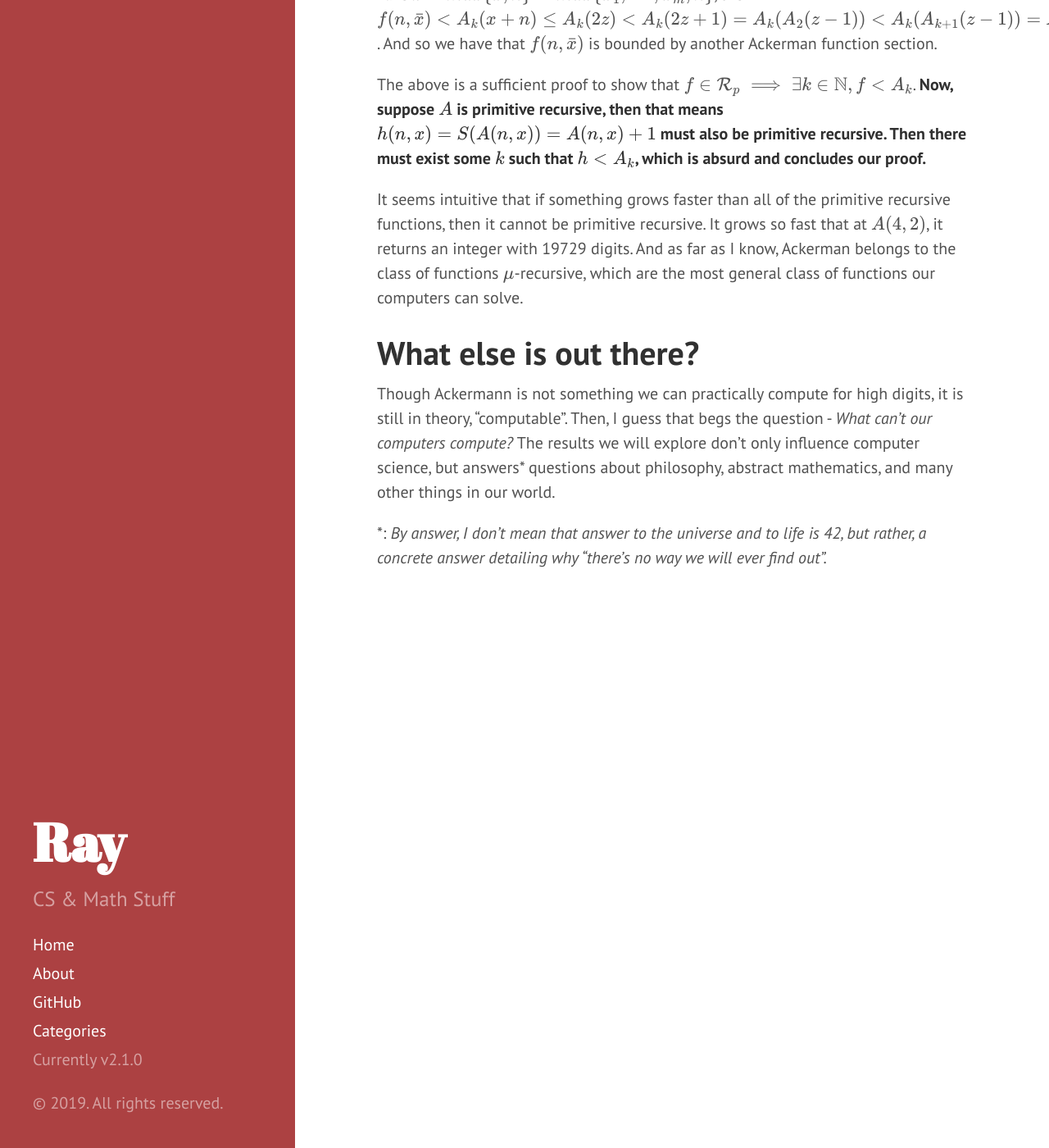
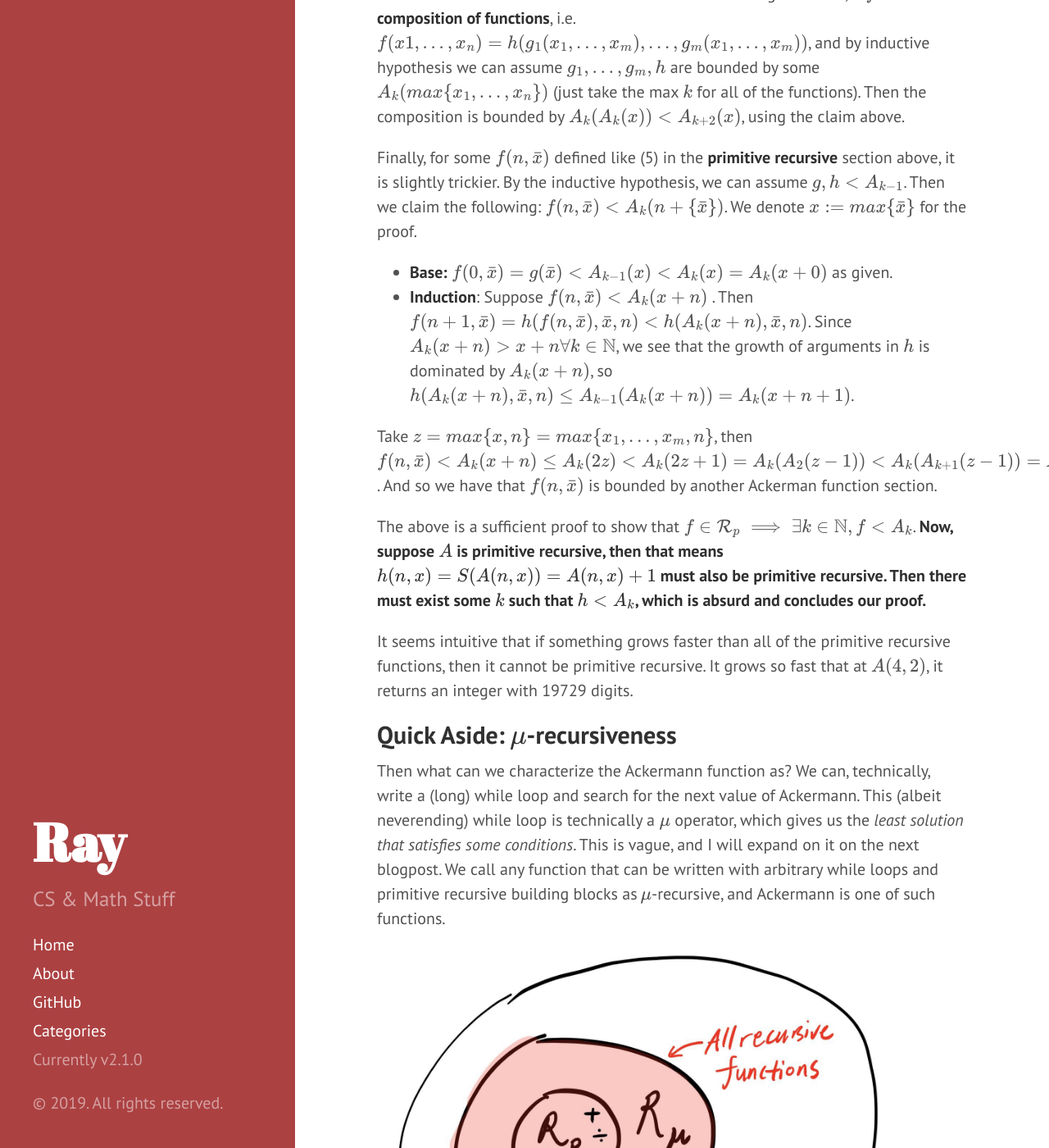
Before and after one commit to OneRaynyDay/oneraynyday.github.io, a Jekyll site: the page built from _posts/2019-02-03-Computability-Theory-Introduction.md, in a window 1280 px wide and 1400 px high, scrolled down 3705 px. Shown: the whole window at 82% size. Built offline with Jekyll 4.4.1, drawn with Linux system fonts in a browser that asks for light colours; formulas are drawn with MathJax 3; some of the changed text lies outside the part shown.

Commit message:
Updating files

```diff
--- a/_posts/2019-02-03-Computability-Theory-Introduction.md
+++ b/_posts/2019-02-03-Computability-Theory-Introduction.md
@@ -47,6 +47,8 @@ It is not clear at first that $A$ has a unique solution; the proof is done via *
 
 Intuitively, if you fix Ackermann's sections, $A_n(x) := A(n,x)$, you can inspect the value to see that it is growing extremely quickly. *One can think of the growth like the following: the 0-th section is successor, 1st section is addition, 2nd section is multiplication, 3rd section is exponentiation, 4th section is hyperexponentiation, etc.* The rate of growth from every section to the next is growing so fast that you can't really use big $O$ bound using any common functions.
 
+![ackermann_proof]({{ site.url }}/assets/ackermann_proof.jpg)
+
 In order to prove $A \not\in \mathcal{R}_p$, we take an arbitrary function $f \in R_p$, and show that $f < A_n$ for some $n \in \mathbb{N}$. This rough sketch on growth shows that every $f$ that is primitive recursive is bounded by $A$, so $A$ cannot be in $\mathcal{R}_p$. I opted for this to be easier to digest so the trivial claims I make without proof are marked with $*$ . One claim we will make is the following:
 
 **The nested Ackerman call is bounded by itself, i.e. $A_n(A_n(x)) < A_{n+2}(x)$**.
@@ -78,10 +80,17 @@ Take $z = max\\{x, n\\} = max\\{x_1,...,x_m,n\\}$, then $f(n,\bar{x}) < A_k(x+n)
 
 The above is a sufficient proof to show that $f \in \mathcal{R}_p \implies \exists k \in \mathbb{N}, f < A_k$. **Now, suppose $A$ is primitive recursive, then that means $h(n, x) = S(A(n,x)) = A(n,x) + 1$ must also be primitive recursive. Then there must exist some $k$ such that $h < A_k$, which is absurd and concludes our proof.**
 
-It seems intuitive that if something grows faster than all of the primitive recursive functions, then it cannot be primitive recursive. It grows so fast that at $A(4,2)$, it returns an integer with 19729 digits. And as far as I know, Ackerman belongs to the class of functions $\mu$-recursive, which are the most general class of functions our computers can solve.
+It seems intuitive that if something grows faster than all of the primitive recursive functions, then it cannot be primitive recursive. It grows so fast that at $A(4,2)$, it returns an integer with 19729 digits.
+
+## Quick Aside: $$\mu$$-recursiveness
+
+Then what can we characterize the Ackermann function as? We can, technically, write a (long) while loop and search for the next value of Ackermann. This (albeit neverending) while loop is technically a $$\mu$$ operator, which gives us the _least solution that satisfies some conditions_. This is vague, and I will expand on it on the next blogpost. We call any function that can be written with arbitrary while loops and primitive recursive building blocks as $$\mu$$-recursive, and Ackermann is one of such functions.
+
+![function hierarchy]({{ site.url }}/assets/functions_hierarchy.jpg)
 
 # What else is out there?
 
-Though Ackermann is not something we can practically compute for high digits, it is still in theory, "computable". Then, I guess that begs the question - *What can't our computers compute?* The results we will explore don't only influence computer science, but answers* questions about philosophy, abstract mathematics, and many other things in our world.
+Though Ackermann is not something we can practically compute for high digits, it is still in theory, "computable" by a recursive program. Then, I guess that begs the question - *What can't our computers compute?* The results we will explore don't only influence computer science, but answers* questions about philosophy, abstract mathematics, and many other things in our world.
+
 
 \*: _By answer, I don't mean that answer to the universe and to life is 42, but rather, a concrete answer detailing why "there's no way we will ever find out"._
```
Also changed, not shown: assets/ackermann_proof.jpg (added), assets/functions_hierarchy.jpg (added).
